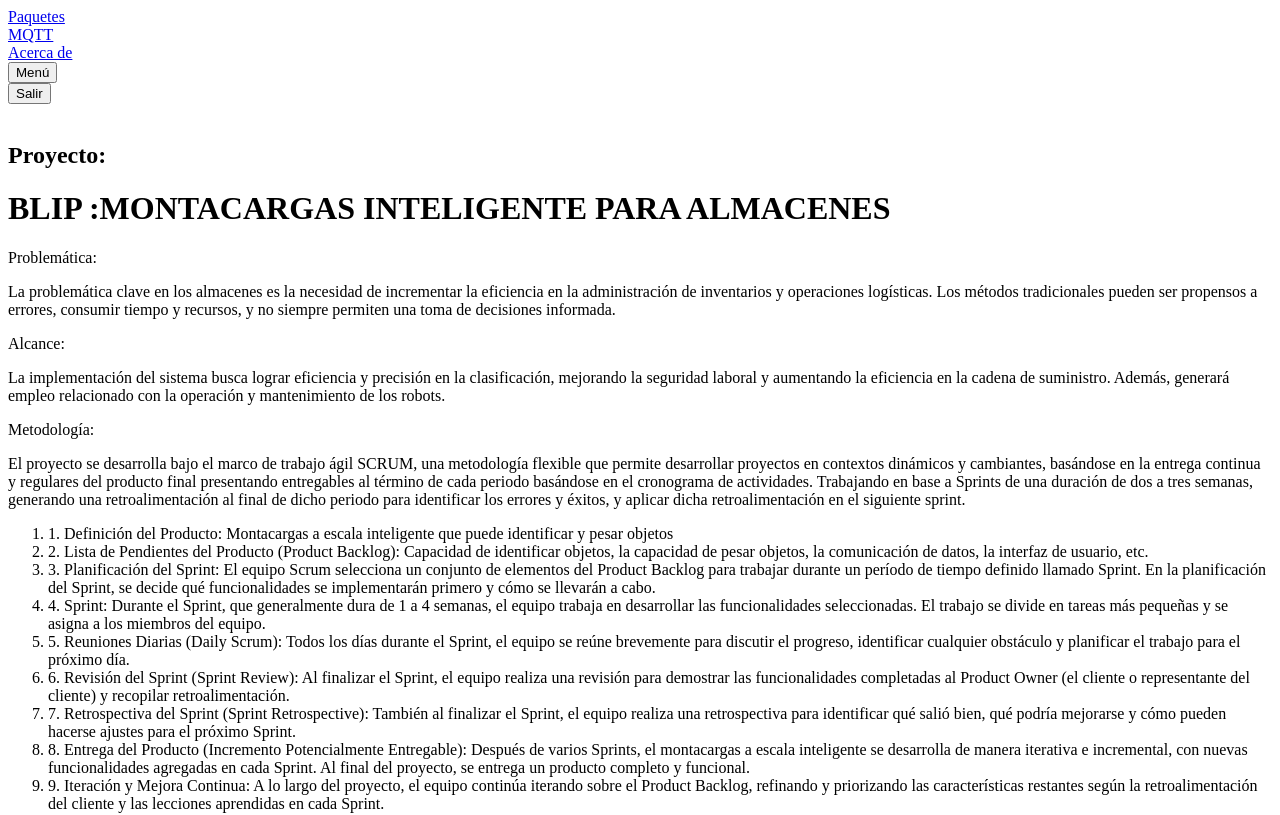
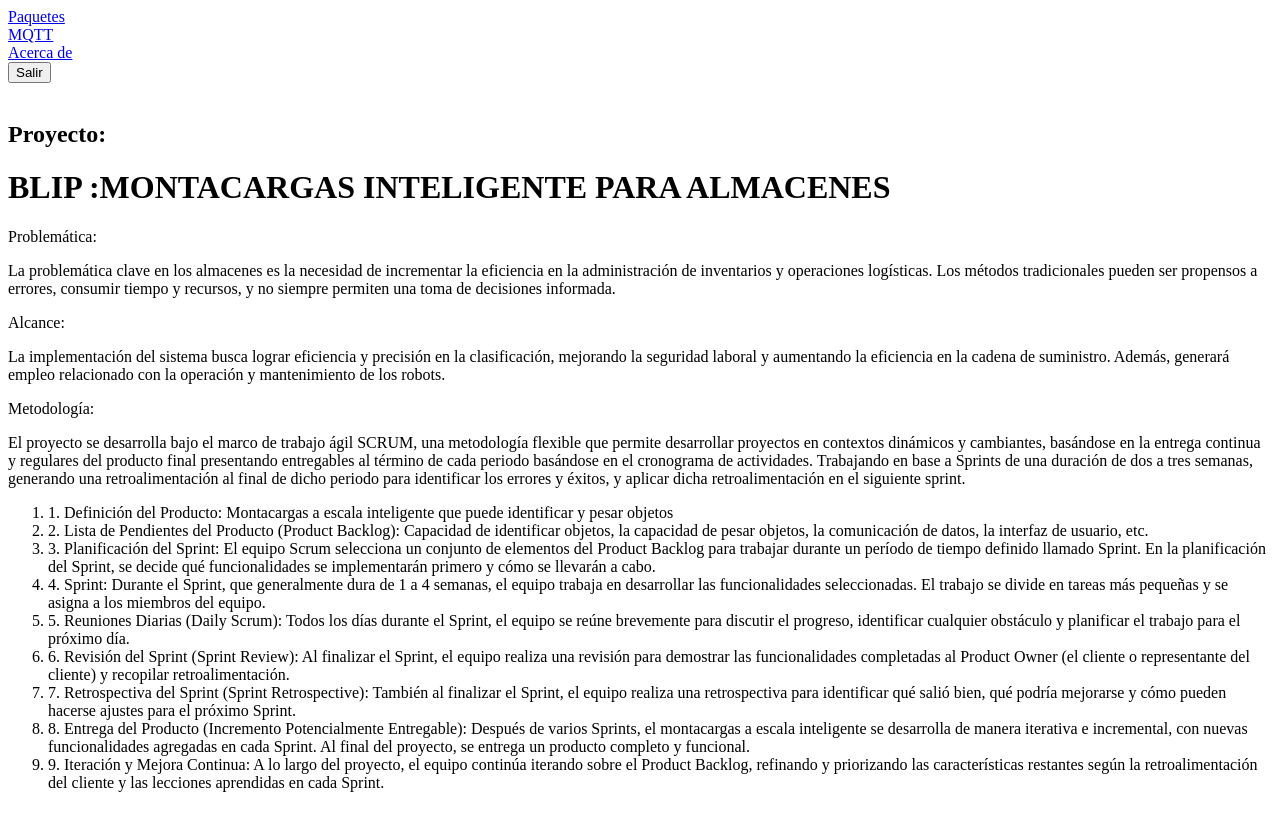
Before and after one commit to Belenfram/blipWeb, a Next.js app: page /about in a window 1280 px wide. Shown: the top 815 px of the page. Built offline with nearby package versions, Linux system fonts and the light colour scheme.

Commit message:
Actualizacion 16

```diff
--- a/components/Navbar.jsx
+++ b/components/Navbar.jsx
@@ -122,7 +122,7 @@ export default function Navbar() {
       <div className="flex-1 flex items-center justify-center sm:items-stretch sm:justify-start">
         <div className="flex-shrink-0 flex items-center">
         </div>
-          <div className="hidden sm:block sm:ml-6">
+        <div className="ml-6">
           <div className="flex space-x-4">
             <div className="text-gray-100 hover:bg-gray-700 hover:text-white px-3 py-2 rounded-md text-sm font-medium">
               <Link href="/dashboard">
@@ -142,13 +142,6 @@ export default function Navbar() {
           </div>
         </div>
       </div>
-        {/* Botón de menú para pantallas pequeñas */}
-        <div className="sm:hidden">
-          <button className="text-gray-100 hover:bg-gray-700 hover:text-white px-4 py-2 rounded-md text-sm font-medium">
-            Menú
-          </button>
-        </div>
-        {/* Botón de cierre de sesión */}
       <div className="flex items-center">
         <LogoutButton />
       </div>
```
Lines whose indentation alone changed are shown as unchanged.
